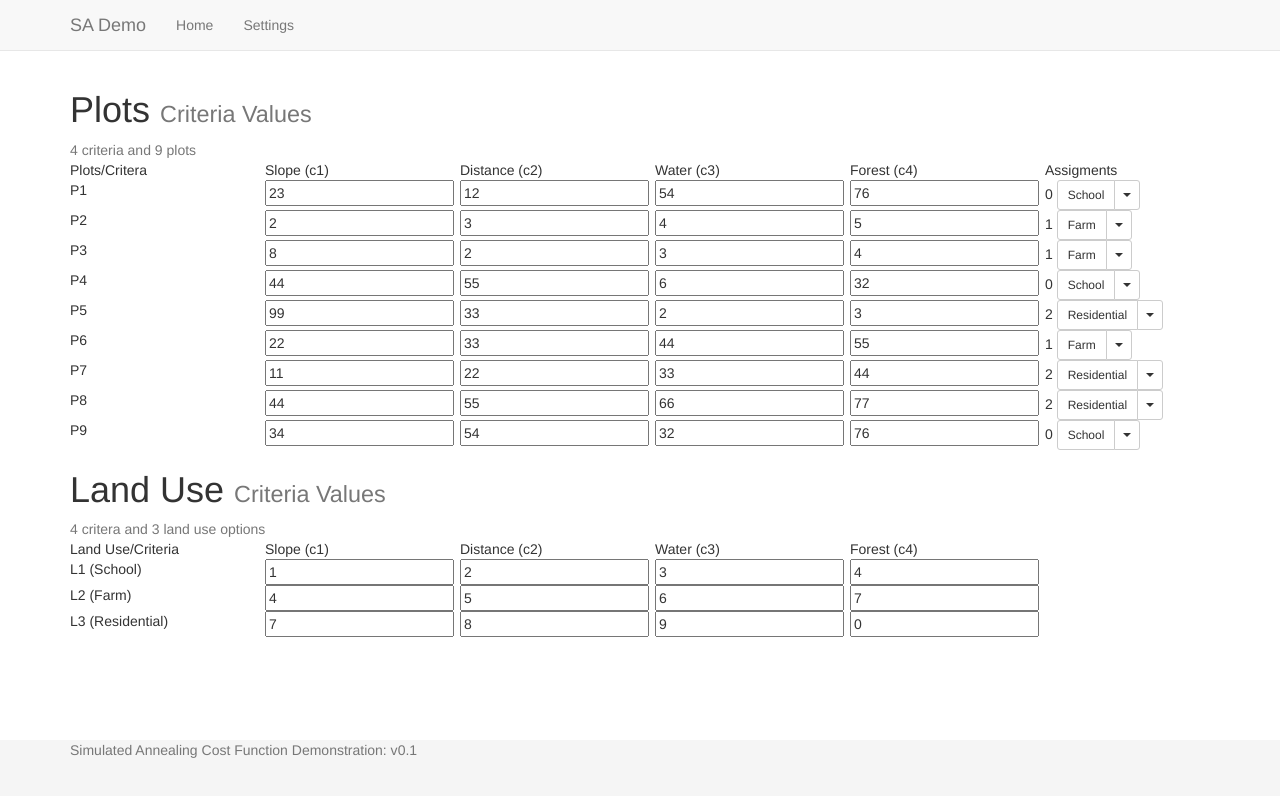
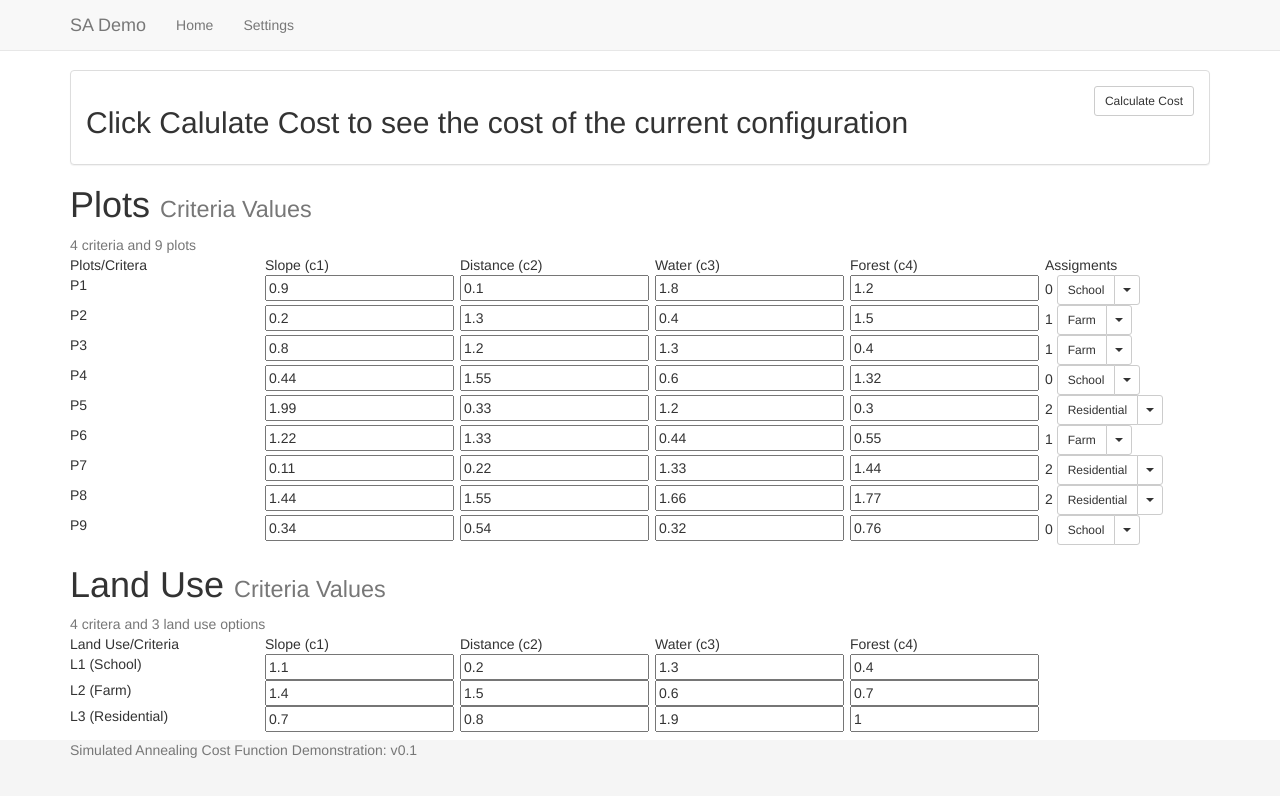
Before and after one commit to vramdhanie/sademo, a plain HTML site: page index.html in a window 1280 px wide. Drawn offline with Linux system fonts and the light colour scheme.

Commit message:
Implement the cost function

```diff
--- a/main/index.html
+++ b/main/index.html
@@ -1,4 +1,11 @@
 <div class="container">
+   <div class="panel panel-default">
+      <div class="panel-body">
+       <span class="h2 pull-left">{{arrangementCost || 'Click Calulate Cost to see the cost of the current configuration'}}</span>
+
+       <button class="btn btn-sm btn-default pull-right" ng-click="arrangementCost = cost()">Calculate Cost</button>
+       </div>
+   </div>
     <div class="h1">Plots <small>Criteria Values</small>
     </div>
     <div class="text-muted"> 4 criteria and 9 plots</div>
--- a/main/main.js
+++ b/main/main.js
@@ -10,29 +10,37 @@ angular.module('sad.main', ['ngRoute', 'ui.bootstrap'])
 }])
 
 .controller('MainController', ['$scope', function(sc) {
+    sc.criteria = 4;
     sc.landUses = [
         {name:"School", id:0},
         {name:"Farm", id:1},
         {name:"Residential", id:2}
     ];
     sc.plots = [
-        [23,12,54,76],
-        [2,3,4,5],
-        [8,2,3,4],
-        [44,55,6,32],
-        [99,33,2,3],
-        [22,33,44,55],
-        [11,22,33,44],
-        [44,55,66,77],
-        [34,54,32,76]
+        [0.9,0.1,1.8,1.2],
+        [0.2,1.3,0.4,1.5],
+        [0.8,1.2,1.3,0.4],
+        [0.44,1.55,0.6,1.32],
+        [1.99,0.33,1.2,0.3],
+        [1.22,1.33,0.44,0.55],
+        [0.11,0.22,1.33,1.44],
+        [1.44,1.55,1.66,1.77],
+        [0.34,0.54,0.32,0.76]
     ];
 
-    sc.landUse = [[1,2,3,4], [4,5,6,7], [7,8,9, 0]];
+    sc.landUse = [[1.1,0.2,1.3,0.4], [1.4,1.5,0.6,0.7], [0.7,0.8,1.9, 1.0]];
 
     sc.assignments = [0,1,1,0, 2,1,2,2,0];
 
     sc.cost = function(){
-
+        var sum = 0;
+        for(var i = 0; i < sc.plots.length; i++){
+            var a = sc.assignments[i]
+            for(var j = 0; j < sc.criteria; j++){
+                sum += sc.plots[i][j] * sc.landUse[a][j];
+            }
+        }
+        return sum;
     }
 
 }]);
```
